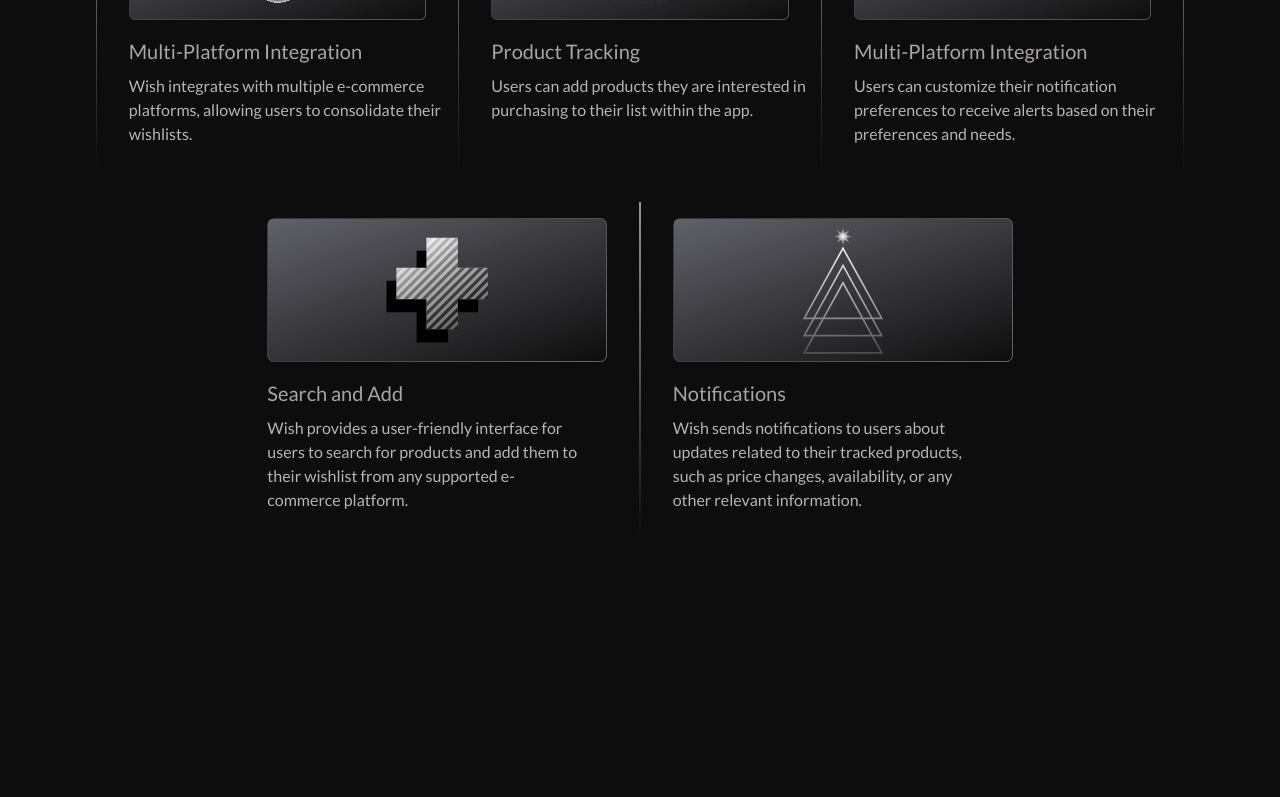
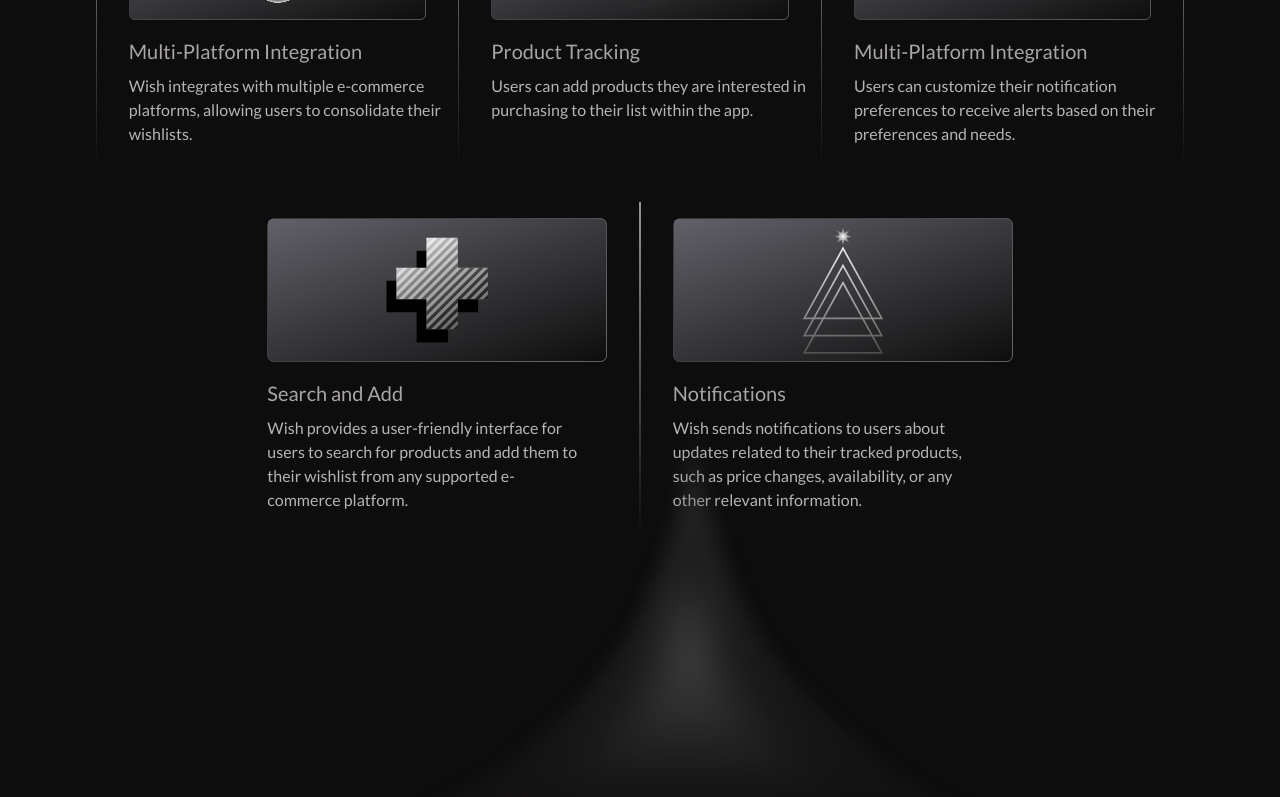
Before and after one commit to MizuHorizon/Wish-website, a Next.js app: page / in a window 1280 px wide. Shown: the part 1732-2529 px from the top of the page. Before the commit the page ends 2332 px from the top, so only its background shows below. Built offline with nearby package versions, Linux system fonts and the light colour scheme.

Commit message:
features-shadow

```diff
--- a/src/components/Home/Features.js
+++ b/src/components/Home/Features.js
@@ -8,6 +8,8 @@
 import I3 from "../../../public/I3.svg";
 import I4 from "../../../public/I4.svg";
 import I5 from "../../../public/I5.svg";
+import Void from "../../../public/void.svg";
+import Image from "next/image";
 
 const Features = () => {
   const [mousePosition, setMousePosition] = useState({
@@ -95,7 +97,8 @@
           Amazing group of features that are <br />
           easy to use.
         </h3>
-        <div className="pt-16 lg:px-24 px-16 flex justify-center items-center md:items-start gap-8 md:gap-0 lg:flex-row flex-col">
+        <div className="flex flex-col relative">
+          <div className="pt-16 lg:px-24 px-4 flex justify-center items-center md:items-start gap-8 md:gap-0 lg:flex-row flex-col">
             {cards.map((items, index) => (
               <Card
                 key={index}
@@ -105,7 +108,7 @@
               />
             ))}
           </div>
-        <div className="flex pt-8 pb-16 gap-8 md:gap-0 lg:flex-row md:items-start flex-col px-16 lg:px-8 items-center justify-center">
+          <div className="flex pt-8 pb-16 gap-8 md:gap-0 lg:flex-row md:items-start flex-col px-4 lg:px-8 items-center justify-center">
             {cards2.map((item, index) => (
               <Card2
                 key={index}
@@ -115,6 +118,14 @@
               />
             ))}
           </div>
+          <div>
+            <Image
+              src={Void}
+              alt="voidIllustration"
+              className="absolute lg:top-[70%] top-[90%] lg:px-20"
+            />
+          </div>
+        </div>
       </div>
     </section>
   );
```
Also changed, not shown: public/void.svg (added). Lines whose indentation alone changed are shown as unchanged.
